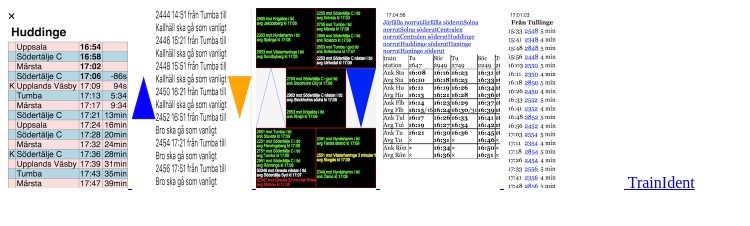
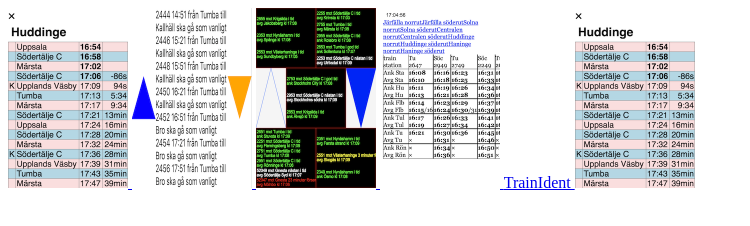
Before and after one commit to rhersen/netlify-index, a plain HTML site: page index.html in a window 1280 px wide. Shown: the whole page, without its empty margins (0-750 px from the left). Drawn offline with Linux system fonts and the light colour scheme.

Commit message:
add countdown-hersen.netlify.app

```diff
--- a/index.html
+++ b/index.html
@@ -10,10 +10,10 @@
   </head>
   <body>
     <a href="https://countdown-vite.netlify.app/">
-      <img src="reason.png" width="120" alt="stations" />
+      <img src="reason.png" width="120" alt="countdown" />
     </a>
     <a href="https://cancelled-hersen.netlify.app">
-      <img src="city.png" width="120" alt="city" />
+      <img src="city.png" width="120" alt="cancelled" />
     </a>
     <a href="https://text-vite.netlify.app/">
       <img src="text-react-app.png" width="120" alt="text" />
@@ -21,11 +21,11 @@
     <a href="https://sheet-react.netlify.app/">
       <img src="sheet.png" width="120" alt="sheet" />
     </a>
-    <a href="https://tul-sub.netlify.app/">
-      <img src="ingela.png" width="120" alt="ingela" />
-    </a>
     <a href="https://distracted-yalow-4fcd07.netlify.com">
       TrainIdent
     </a>
+    <a href="https://countdown-hersen.netlify.app/">
+      <img src="reason.png" width="120" alt="countdown" />
+    </a>
   </body>
 </html>
```
